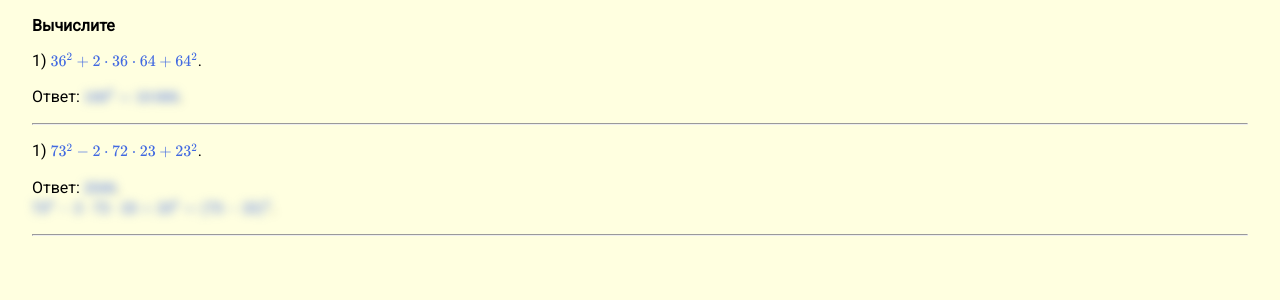
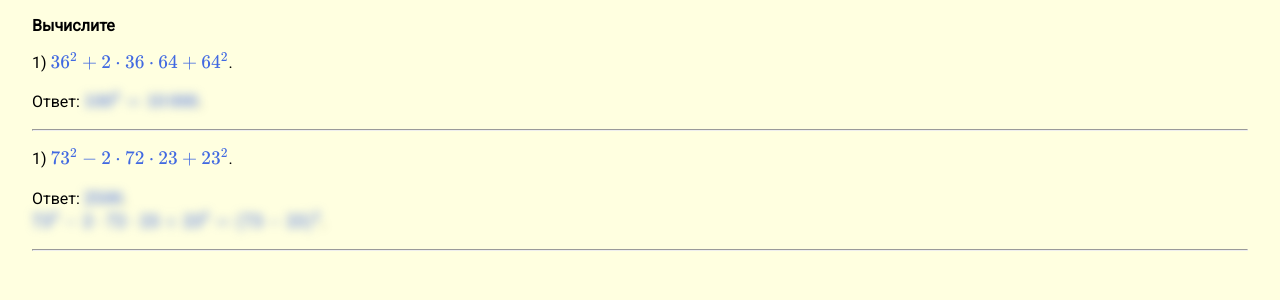
Before and after one commit to igorlsemenov/math, a Jekyll site: the page built from алгебра/7/ф-лы_сокр._умножения/3.md, in a window 1280 px wide. Shown: the top 300 px of the page. Built offline with Jekyll 4.4.1, drawn with Linux system fonts in a browser that asks for light colours; our own code applies the rules of GitHub Pages for plain Markdown files.

Commit message:
Update default.html

```diff
--- a/_layouts/default.html
+++ b/_layouts/default.html
@@ -42,7 +42,7 @@
         margin: 1em 2em;
         font-family: 'Roboto', sans-serif;
       }
-      .katex { font-size: 1em !important; color: RoyalBlue; }
+      .katex { color: RoyalBlue; }
     </style>
   </head>
   <body>
```
